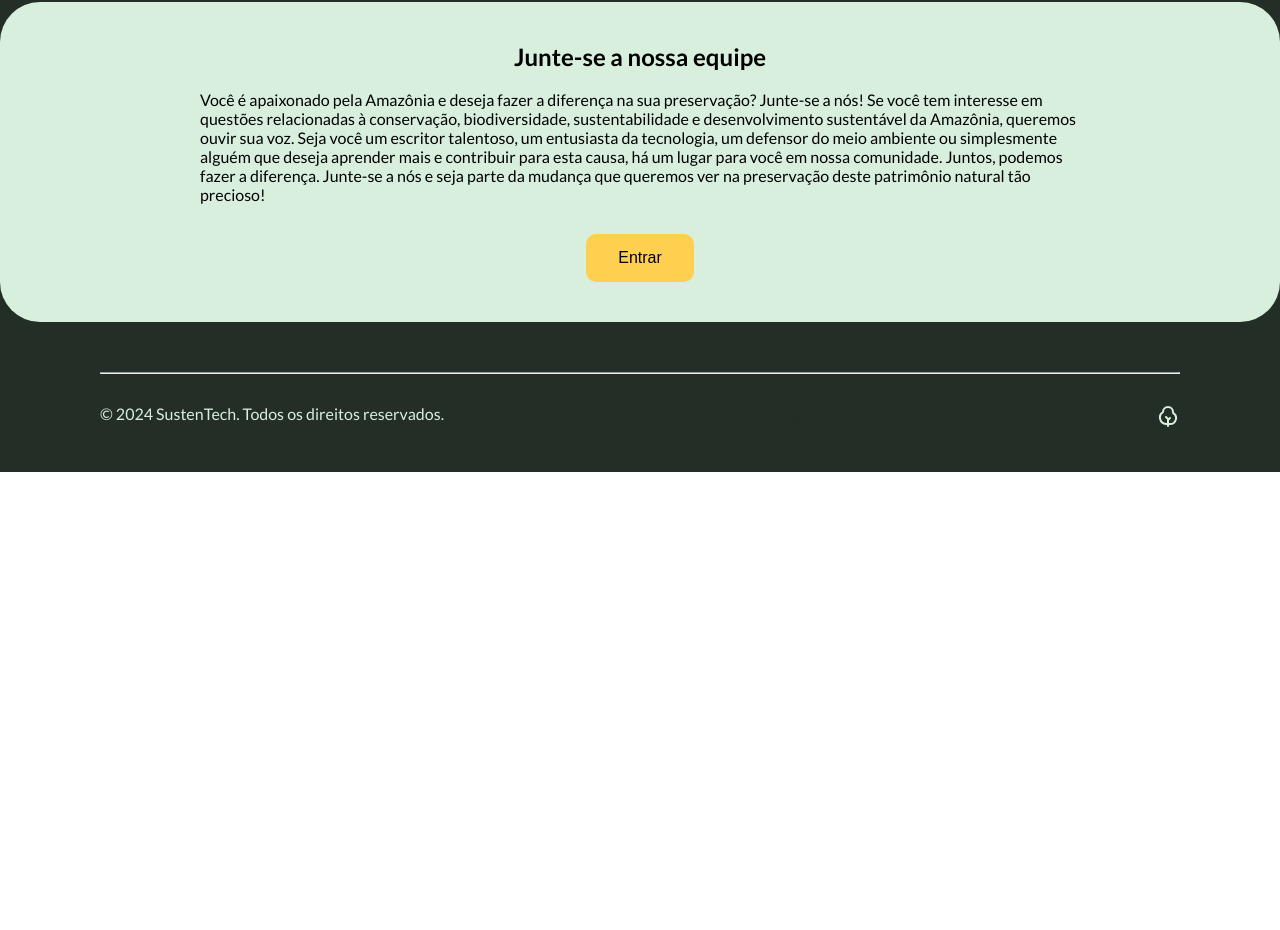
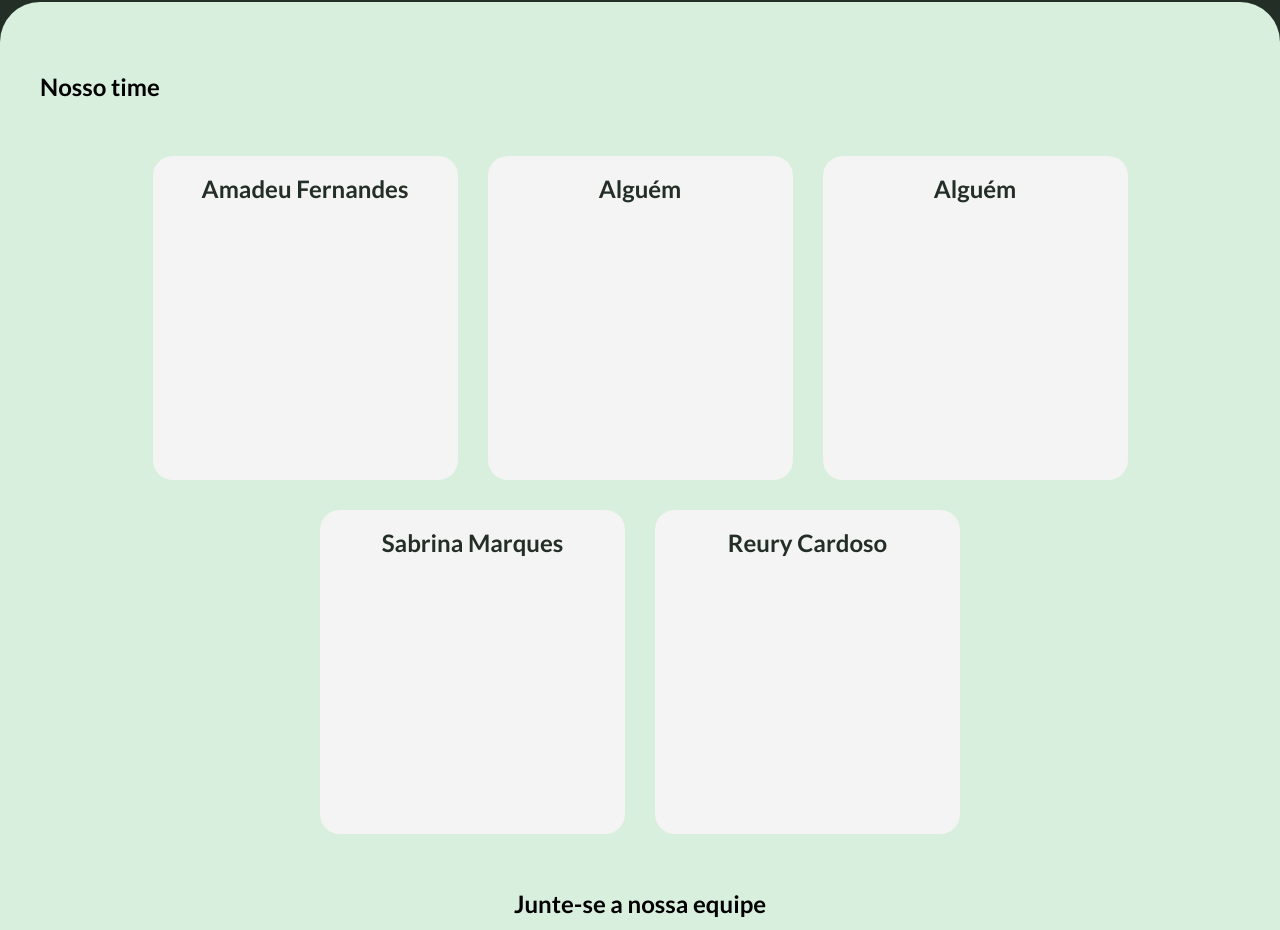
Before and after one commit to Jamyle-Elen/Projeto_final-M2, a plain HTML site: page index.html in a window 1280 px wide. Shown: the part 1870-2800 px from the top of the page. Before the commit the page ends 2342 px from the top, so only its background shows below. Drawn offline with Linux system fonts and the light colour scheme.

Commit message:
Adicão de cards pessoais na apresentação do time na home

```diff
--- a/index.html
+++ b/index.html
@@ -77,6 +77,54 @@
         </section>
 
         <section id="enterTeam">
+                <h1 class="title">Nosso time</h1>
+            <div class="ourTeam">
+                <div class="personalCard">
+                    <div class="personalPhoto">
+                        <img class="icon" src="">
+                    </div>
+                    <div class="personalName">
+                        <p><b>Amadeu Fernandes</b></p>
+                    </div>
+                </div>
+
+                <div class="personalCard">
+                    <div class="personalPhoto">
+                        <img class="icon" src="">
+                    </div>
+                    <div class="personalName">
+                        <p><b>Alguém</b></p>
+                    </div>
+                </div>
+
+                <div class="personalCard">
+                    <div class="personalPhoto">
+                        <img class="icon" src="">
+                    </div>
+                    <div class="personalName">
+                        <p><b>Alguém</b></p>
+                    </div>
+                </div>
+
+                <div class="personalCard">
+                    <div class="personalPhotos">
+                        <img class="icon" src="">
+                    </div>
+                    <div class="personalName">
+                        <p><b>Sabrina Marques</b></p>
+                    </div>
+                </div>
+
+                <div class="personalCard">
+                    <div class="personalPhoto">
+                        <img class="icon" src="">
+                    </div>
+                    <div class="personalName">
+                        <p><b>Reury Cardoso</b></p>
+                    </div>
+                </div>
+            </div>
+
             <div id="informationTeam">
                 <h1 class="finally">Junte-se a nossa equipe</h1><br>
                 <div class="finally">
--- a/page/home/style.css
+++ b/page/home/style.css
@@ -15,6 +15,12 @@ nav{
   justify-content: space-between;
   padding-left: 50px;
   padding-right: 50px;
+  border-bottom-left-radius: 20px;
+  border-bottom-right-radius: 20px;
+}
+
+#menu {
+    background-color: #232E26;
 }
 
 a{
@@ -200,6 +206,40 @@ nav .menu li{
 #enterTeam {
   background-color: #D9EFDE;
   border-radius: 40px;
+  flex:6;
+  width: 100%;
+  padding: 30px 0px;
+}
+
+.title{
+    margin: 40px;
+}
+
+.ourTeam{
+    display: flex;
+    justify-content: center;
+    align-items: center;
+    min-height: 400px;
+    flex-wrap: wrap;
+}
+
+.personalCard{
+    background: #F4F4F4;
+    height: 324px;
+    width: 305px;
+    border-radius: 20px;
+    margin: 15px;
+    position: relative;
+    overflow: hidden;
+    text-align:  center;
+}
+
+.personalName{
+    color: #232E26;
+    font-size: 24px;
+    line-height: 27px;
+    margin-left: 5%;
+    margin-right: 5%;
 }
 
 #informationTeam{
```
